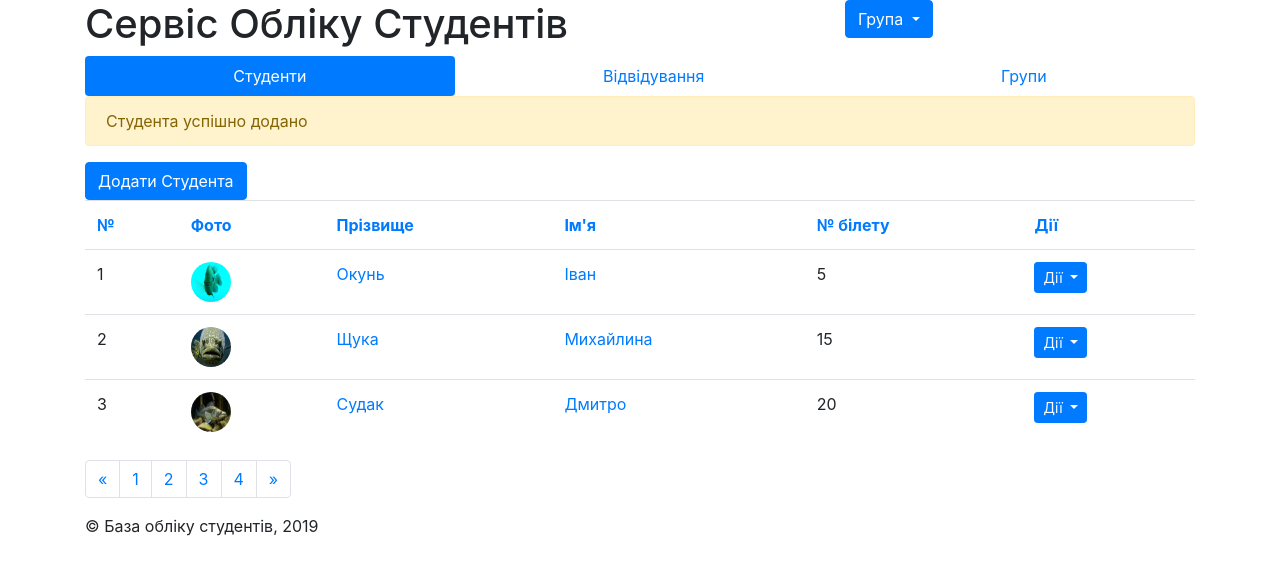
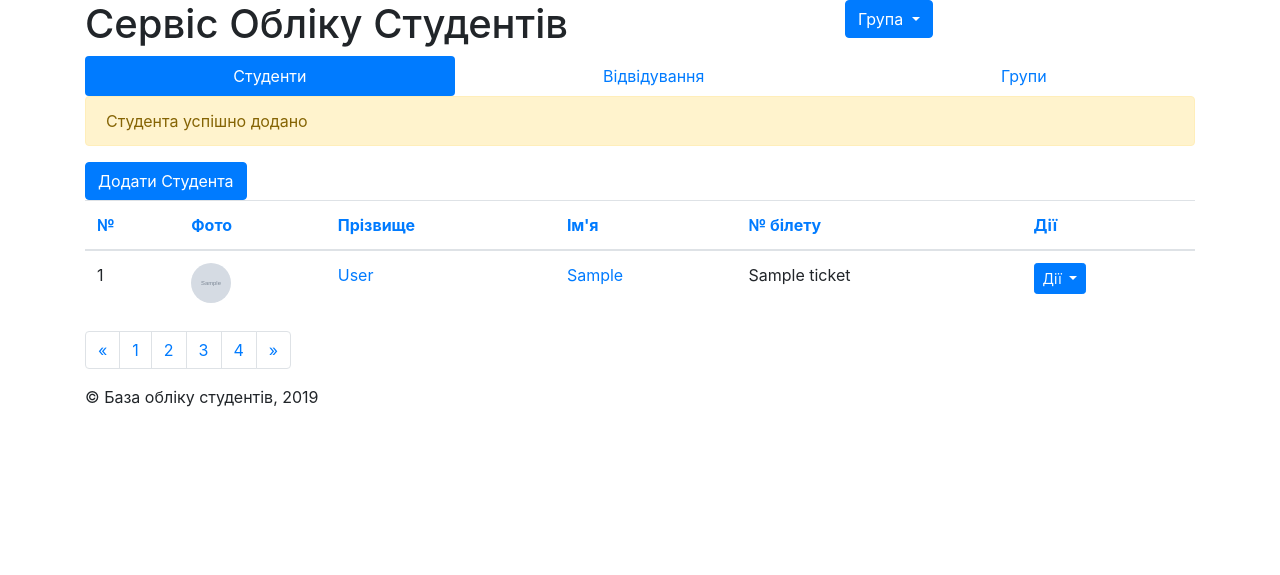
Before and after one commit to FE1979/django_project, a Django app: template students/templates/students/students_list.html in a window 1280 px wide. Shown: the top 575 px of the page. Run offline with Django 3.2, Linux system fonts and the light colour scheme; the template is opened without the code that fills it: most values are stand-ins (such as "Sample title", 1, 10 or a date in 2020); grey boxes marked "Sample" are stand-in pictures; some libraries are stand-ins or nearby versions.

Commit message:
Students_list modified to make list as loop

```diff
--- a/students/templates/students/students_list.html
+++ b/students/templates/students/students_list.html
@@ -61,6 +61,7 @@
         </div>
         <a href="{% url 'students_add' %}" class="btn btn-primary">Додати Студента</a>
         <table class="table table-stripped table-hover">
+          <thead>
             <tr>
               <th><a href="#">№</a></th>
               <th><a href="#">Фото</a></th>
@@ -69,64 +70,34 @@
               <th><a href="#">№ білету</a></th>
               <th><a href="#">Дії</a></th>
             </tr>
+          </thead>
+          <tbody>
+            {% for student in students %}
             <tr>
-            <td>1</td>
-            <td><img src="{% static "img/perch.jpg" %}" class="rounded-circle" style="width:40px;height:40px"></td>
-            <td><a href="{% url 'students_edit' 1 %}">Окунь</a></td>
-            <td><a href="{% url 'students_edit' 1 %}">Іван</a></td>
-            <td>5</td>
+              <td>{{ forloop.counter }}</td>
+              <td><img src="{% static student.image  %}" class="rounded-circle" style="width:40px;height:40px"></td>
+              <td><a href="{% url 'students_edit' student.id
+              %}">{{ student.last_name }}</a></td>
+              <td><a href="{% url 'students_edit' student.id
+              %}">{{ student.first_name }}</a></td>
+              <td>{{ student.ticket }}</td>
               <td>
                 <div class="dropdown">
                   <button class="btn btn-primary btn-sm dropdown-toggle" type="button" id="table-action-button" data-toggle="dropdown" aria-hashpopup="true" aria-expanded="false">
                Дії
                   </button>
                     <div class="dropdown-menu" aria-labelledby="group-selector-button">
-                   <a class="dropdown-item" href="{% url 'students_edit' 1 %}">Редагувати</a>
+                     <a class="dropdown-item" href="{% url 'students_edit'
+                       student.id %}">Редагувати</a>
                      <a class="dropdown-item" href="/journal/1">Відвідування</a>
-                   <a class="dropdown-item" href="{% url 'students_delete' 1 %}">Видалити</a>
+                     <a class="dropdown-item" href="{% url 'students_delete'
+                       student.id %}">Видалити</a>
                     </div>
                 </div>
               </td>
             </tr>
-          <tr>
-            <td>2</td>
-            <td><img src="{% static "img/pike.jpg" %}" class="rounded-circle" style="width:40px;height:40px"></td>
-            <td><a href="{% url 'students_edit' 2 %}">Щука</a></td>
-            <td><a href="{% url 'students_edit' 2 %}">Михайлина</a></td>
-            <td>15</td>
-            <td>
-              <div class="dropdown">
-                <button class="btn btn-primary btn-sm dropdown-toggle" type="button" id="table-action-button" data-toggle="dropdown" aria-hashpopup="true" aria-expanded="false">
-             Дії
-                </button>
-                  <div class="dropdown-menu" aria-labelledby="group-selector-button">
-                   <a class="dropdown-item" href="{% url 'students_edit' 2 %}">Редагувати</a>
-                   <a class="dropdown-item" href="/journal/2">Відвідування</a>
-                   <a class="dropdown-item" href="{% url 'students_delete' 2 %}">Видалити</a>
-                  </div>
-              </div>
-            </td>
-          </tr>
-          <tr>
-            <td>3</td>
-            <td><img src="{% static "img/zander.jpeg" %}" class="rounded-circle" style="width:40px;height:40px"></td>
-            <td><a href="{% url 'students_edit' 3 %}">Судак</a></td>
-            <td><a href="{% url 'students_edit' 3 %}">Дмитро</a></td>
-            <td>20</td>
-            <td>
-              <div class="dropdown">
-                <button class="btn btn-primary btn-sm dropdown-toggle" type="button" id="table-action-button" data-toggle="dropdown" aria-hashpopup="true" aria-expanded="false">
-             Дії
-                </button>
-                  <div class="dropdown-menu" aria-labelledby="group-selector-button">
-                   <a class="dropdown-item" href="{% url 'students_edit' 3 %}">Редагувати</a>
-                   <a class="dropdown-item" href="/journal/3">Відвідування</a>
-                   <a class="dropdown-item" href="{% url 'students_delete' 3
-                   %}">Видалити</a>
-                  </div>
-              </div>
-            </td>
-          </tr>
+            {% endfor %}
+          </tbody>
         </table>
         <nav id="pages">
           <ul class="pagination">
```
Also changed, not shown: students/views.py (+18 -1 lines). Lines whose indentation alone changed are shown as unchanged.
